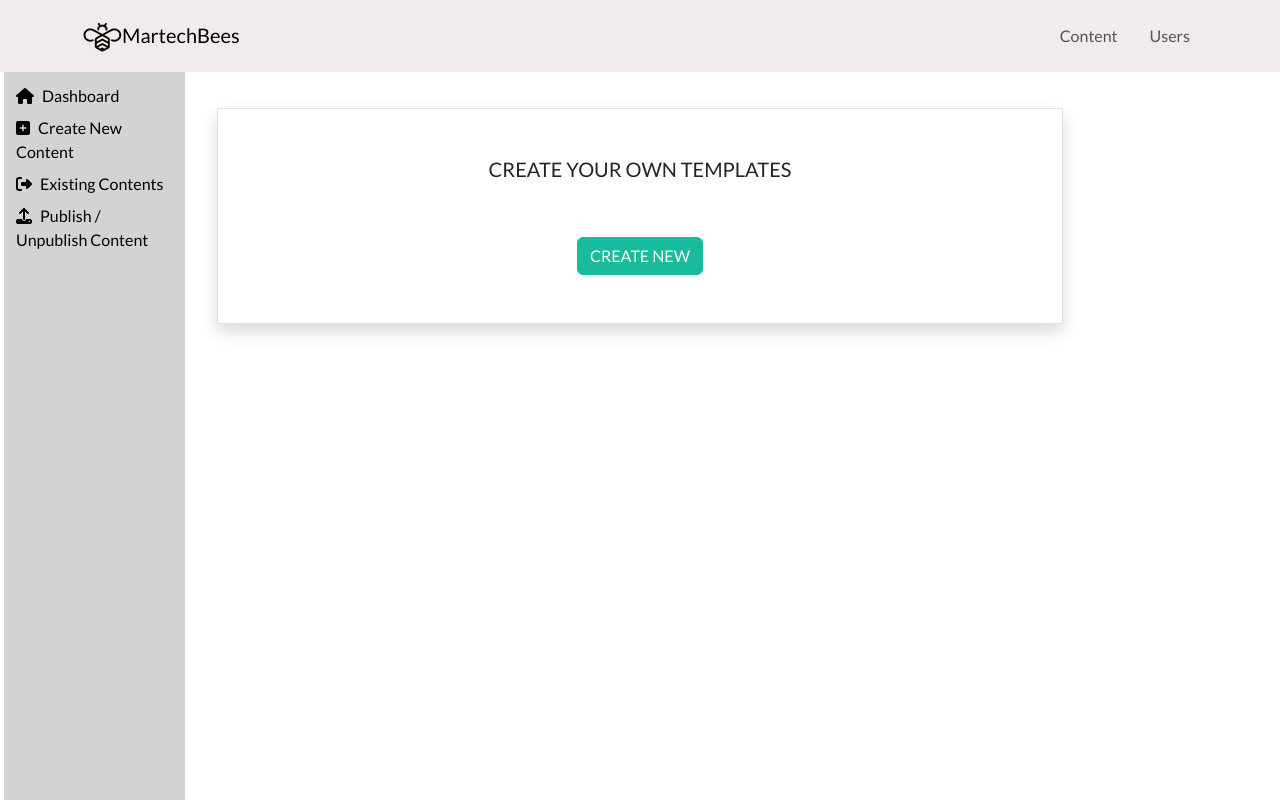
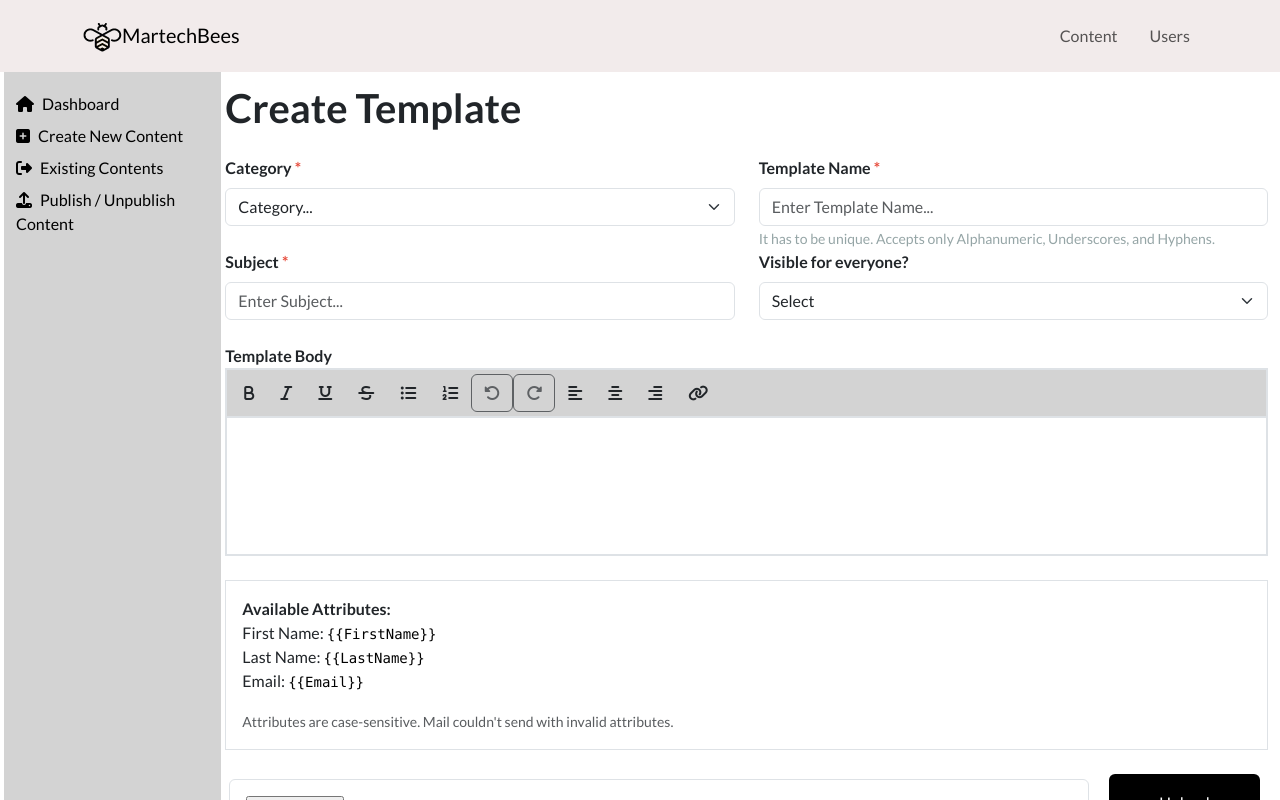
Before and after one commit to JAMESJOHN95/Content_Ui_TS, a React (Vite) app: page /newtemplate in a window 1280 px wide. Shown: the top 800 px of the page. Built offline with nearby package versions, Linux system fonts and the light colour scheme.

Commit message:
newTemplate.jsx updated

```diff
--- a/src/Componants/Home.jsx
+++ b/src/Componants/Home.jsx
@@ -97,11 +97,11 @@ function Home() {
                 </div>
             </div>
             */}
-            <div className='row'>
-                <div className='col-sm-2 rounded  '>
+         <div className='container-fluid'>   <div className='row'>
+                <div className='col-md-2 p-0  '>
                     <Layout />
                 </div>
-                <div className='col-md-10 col-sm-10 mt-4'>
+                <div className='col-md-10 mt-4'>
                     <h3>Welcome !</h3>
                     <div className="row">
                         <div>
@@ -184,7 +184,7 @@ function Home() {
                         </div>
                     </div>
                 </div>
-            </div>
+            </div></div>
         </>
     )
 }
--- a/src/Pages/Dashboard.jsx
+++ b/src/Pages/Dashboard.jsx
@@ -17,11 +17,11 @@ navigate('/templates')
 
     return (
         <>
-         <div className='row'>
-  <div className='col-sm-2'>
+   <div className='container-fluid'>      <div className='row'>
+  <div className='col-md-2 p-0'>
     <Layout/>
   </div>
-  <div className='col-sm-10'>
+  <div className='col-md-10'>
   <div className='dashboard'>
 
                    <div className=' mb-3 p-3 flex-column  text-center fs-5 pt-5 pb-5'>
@@ -48,7 +48,7 @@ navigate('/templates')
                    </div>
                </div>
   </div>
-  </div>
+  </div></div>
 
 
 
--- a/src/Pages/ExistingDetails.jsx
+++ b/src/Pages/ExistingDetails.jsx
@@ -5,11 +5,11 @@ import Layout from './Layout'
 function ExistingDetails() {
   return (
     <>
-    <div className='row'>
-  <div className='col-sm-2'>
+   <div className='container-fluid'> <div className='row'>
+  <div className='col-md-2 p-0'>
     <Layout/>
   </div>
-  <div className='col-sm-10'>
+  <div className='col-md-10'>
   <div className="row p-4">
                     <div className="col-lg-6 text-center">
                         <input type="text" className='form-control w-75 me-auto' placeholder='Enter the required content' />
@@ -68,7 +68,7 @@ function ExistingDetails() {
                         <button className="me-2 btn p-2 border rounded"><i class="fa-solid fa-forward"></i></button>
                     </div>
   </div>
-    </div>
+    </div></div>
 
 
 
--- a/src/Pages/Layout.jsx
+++ b/src/Pages/Layout.jsx
@@ -66,8 +66,8 @@ function Layout() {
 </div>
  */}
 
- <div className='row'>
-  <div className='col-sm-10 ms-3'style={{height:'115vh',backgroundColor:'lightgrey'}}>
+ <div className='row' style={{position:'fixed'}}>
+  <div className='col-sm-10 ms-3 mt-2'style={{height:'100vh',backgroundColor:'lightgrey'}}>
    <ul className="list-unstyled mt-4">
         <li onClick={handleHome} className='mt-2' >
           <a href="#section2" style={{color:'black',textDecoration:"none"}}>
--- a/src/Pages/NewTemplate.jsx
+++ b/src/Pages/NewTemplate.jsx
@@ -1,61 +1,192 @@
-import React from 'react'
-import Layout from './Layout'
-import { useState } from 'react';
-import Button from 'react-bootstrap/Button';
-import Modal from 'react-bootstrap/Modal';
+import React, { useState } from 'react';
+import Layout from './Layout';
+import { useEditor, EditorContent } from '@tiptap/react';
+import StarterKit from '@tiptap/starter-kit';
+import Link from '@tiptap/extension-link';
+import Heading from '@tiptap/extension-heading';
+import Bold from '@tiptap/extension-bold';
+import Italic from '@tiptap/extension-italic';
+import Underline from '@tiptap/extension-underline';
+import Strike from '@tiptap/extension-strike';
+import ListItem from '@tiptap/extension-list-item';
+import BulletList from '@tiptap/extension-bullet-list';
+import OrderedList from '@tiptap/extension-ordered-list';
+
+
 function NewTemplate() {
-    const [show, setShow] = useState(false);
-    const handleClose = () => setShow(false);
-    const handleShow = () => setShow(true);
+  const [templateBody, setTemplateBody] = useState('');
+
+  const editor = useEditor({
+    extensions: [
+      StarterKit,
+      Link,
+      Heading.configure({ levels: [1, 2] }),
+      Bold,
+      Italic,
+      Underline,
+      Strike,
+      ListItem,
+      BulletList,
+      OrderedList,
+      History
+    ],
+    content: templateBody,
+    onUpdate: ({ editor }) => {
+      setTemplateBody(editor.getHTML());
+    },
+  });
+
   return (
-    <>
-     <div className='row'>
-        <div className='col-sm-2'>
-            <Layout/>
+    <div className="container-fluid">
+      <div className="row">
+        {/* Sidebar */}
+        <div className="col-md-2 p-0">
+          <Layout />
         </div>
-        <div className='col-sm-8'>
-            <div className='d-flex justify-content-center align-items-center mt-5 border solid shadow flex-column  p-5'>
-                <h5>CREATE YOUR OWN TEMPLATES</h5>
-            <button className='btn btn-success rounded mt-5' onClick={handleShow}>CREATE NEW</button>
+
+        {/* Form Section */}
+        <div className="col-md-10 mt-4">
+          <h2 className="fw-bold mb-4">Create Template</h2>
+
+          <div className="row">
+            {/* Left Side (Category, Subject) */}
+            <div className="col-md-6">
+              {/* Category */}
+              <div className="mb-4">
+                <label className="form-label fw-semibold">
+                  Category <span className="text-danger">*</span>
+                </label>
+                <select className="form-select">
+                  <option value="">Category...</option>
+                </select>
+              </div>
+
+              {/* Subject */}
+              <div className="mb-4">
+                <label className="form-label fw-semibold">
+                  Subject <span className="text-danger">*</span>
+                </label>
+                <input
+                  type="text"
+                  className="form-control"
+                  placeholder="Enter Subject..."
+                />
+              </div>
             </div>
 
-        </div>
+            {/* Right Side (Template Name, Visibility) */}
+            <div className="col-md-6">
+              {/* Template Name */}
+              <div className="mb-0">
+                <label className="form-label fw-semibold">
+                  Template Name <span className="text-danger">*</span>
+                </label>
+                <input
+                  type="text"
+                  className="form-control"
+                  placeholder="Enter Template Name..."
+                />
+                <small className="text-secondary">
+                  It has to be unique. Accepts only Alphanumeric, Underscores, and Hyphens.
+                </small>
+              </div>
 
-    </div>
-     <Modal show={show} onHide={handleClose}>
-     <Modal.Header closeButton>
+              {/* Visible for Everyone */}
+              <div className="mb-4">
+                <label className="form-label fw-semibold">
+                  Visible for everyone?
+                </label>
+                <select className="form-select">
+                  <option value="">Select</option>
+                </select>
+              </div>
+            </div>
+          </div>
+          <label className=" fw-semibold">Template Body</label>
+          {/* Template Body Section */}
+          <div className="mb-4 border">
+            {/* Toolbar */}
+            {editor && (
+              <div className="editor-toolbar p-1 border" style={{backgroundColor:'lightgrey'}}>
+                <button className='btn'onClick={() => editor.chain().focus().toggleBold().run()}><b><i class="fa-solid fa-b "></i></b></button>
+                <button className='btn' onClick={() => editor.chain().focus().toggleItalic().run()}><i class="fa-solid fa-i fa-italic"></i></button>
+                <button className='btn' onClick={() => editor.chain().focus().toggleUnderline().run()}><i class="fa-solid fa-underline"></i></button>
+                <button className='btn' onClick={() => editor.chain().focus().toggleStrike().run()}><i class="fa-solid fa-strikethrough"></i></button>
+                <button className='btn' onClick={() => editor.chain().focus().toggleBulletList().run()}><i class="fa-solid fa-list-ul"></i></button>
+                <button className='btn' onClick={() => editor.chain().focus().toggleOrderedList().run()}><i class="fa-solid fa-list-ol"></i></button>
+                  {/* Undo */}
+                  <button className='btn' onClick={() => editor.chain().focus().undo().run()} disabled={!editor.can().undo()}>
+                  <i className="fa-solid fa-rotate-left"></i>
+                </button>
 
-     </Modal.Header>
-     <Modal.Body>
+                {/* Redo */}
+                <button className='btn' onClick={() => editor.chain().focus().redo().run()} disabled={!editor.can().redo()}>
+                  <i className="fa-solid fa-rotate-right"></i>
+                </button>
 
-      <div className='row'>
-      <div className='col-md-12'>
+                {/* Justify Left */}
+                <button className='btn' onClick={() => editor.chain().focus().setTextAlign('left').run()}>
+                  <i className="fa-solid fa-align-left"></i>
+                </button>
 
-      <label htmlFor="itemImage">
-              <input type="file"id='itemImage' style={{display:'none'}}  />
-              <img src="https://cdn.dribbble.com/users/34020/screenshots/3993396/otp_icon_upload.gif"alt="no image" className='w-100' style={{height:'300px'}}/>
-            </label>
+                {/* Justify Center */}
+                <button className='btn' onClick={() => editor.chain().focus().setTextAlign('center').run()}>
+                  <i className="fa-solid fa-align-center"></i>
+                </button>
 
-{/* </div> */}
-{/* <div className='col-md-6' style={{backgroundColor: "#f2ebeb"}}> */}
-  <div className='mt-2'><textarea type="text" className='form-control' placeholder='Description' /></div>
-</div>
-      </div>
+                {/* Justify Right */}
+                <button className='btn' onClick={() => editor.chain().focus().setTextAlign('right').run()}>
+                  <i className="fa-solid fa-align-right"></i>
+                </button>
+
+                <button className='btn'
+                  onClick={() => {
+                    const url = prompt('Enter URL');
+                    if (url) {
+                      editor.chain().focus().setLink({ href: url }).run();
+                    }
+                  }}
+                >
+
+<i class="fa-solid fa-link"></i>
+                </button>
+                {/* <button className='btn' onClick={() => editor.chain().focus().unsetAllMarks().run()}>
+                  Clear
+                </button> */}
+              </div>
+            )}
+
+            {/* TipTap Editor */}
+            <EditorContent editor={editor} className="editor-content border p-5" />
+          </div>
+
+          {/* Available Attributes */}
+          <div className="mb-2 border p-3">
+            <strong>Available Attributes:</strong>
+            <p>
+  First Name: <code style={{color:'black'}}>{'{{FirstName}}'}</code><br />
+  Last Name: <code style={{color:'black'}}>{'{{LastName}}'}</code><br />
+  Email: <code style={{color:'black'}}>{'{{Email}}'}</code>
+</p>
+
+            <small className="text-muted">
+              Attributes are case-sensitive. Mail couldn't send with invalid attributes.
+            </small>
+          </div>
+          <div className='row p-2 d-flex justify-content-center align-items-center'>
+         <div className='col-md-10 p-2'> <label htmlFor="uploadImage"className='form-control w-100 p-3 '>
+                        <input type="file" id='uploadImage' /* style={{display:'none'}} */ />
+                        {/* <img src="https://appflowy.com/_next/static/media/upload-cloud.8e4f70a0.png" alt="no image"/> */}
+                        </label>
+                        </div>
+                        <div className='col-md-2 text-end'><button className="btn px-5 py-3 mt-2" style={{backgroundColor:"black",color:'white'}}>Upload Image</button></div>
 
 
-
-     </Modal.Body>
-     <Modal.Footer>
-       <Button variant="secondary" onClick={handleClose}>
-         Close
-       </Button>
-       <Button variant="success" onClick={handleClose}>
-         Save
-       </Button>
-     </Modal.Footer>
-   </Modal>
-</>
-     )
+          </div>
+        </div>
+      </div>
+    </div>
+  );
 }
 
-export default NewTemplate
+export default NewTemplate;
--- a/src/Pages/Templates.jsx
+++ b/src/Pages/Templates.jsx
@@ -145,7 +145,6 @@ function Templates() {
                                 </button>
                             </div>
                         </div>
-
                     </div>
                     </div>
                 </div>
```
Also changed, not shown: package.json (+11 -0 lines), src/index.css (line endings or trailing spaces), 1 other file (tests, documents, lock files or other folders).
